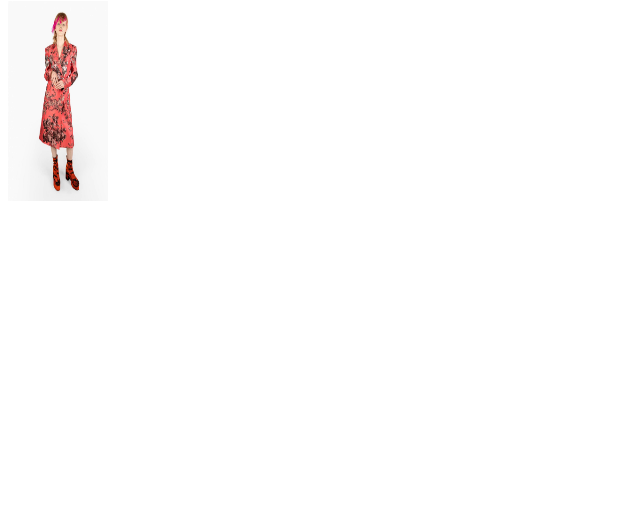
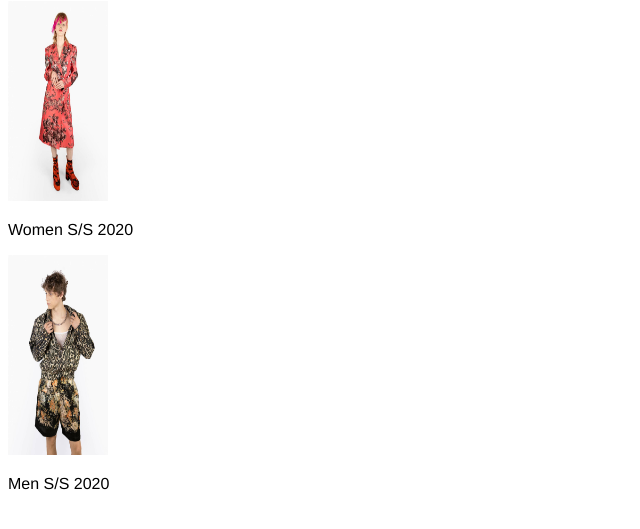
Before and after one commit to asimental100/driess-mock, a plain HTML site: page index.html in a window 1280 px wide. Shown: the part 79-608 px from the top of the page, without its empty margins (0-640 px from the left). Drawn offline with Linux system fonts and the light colour scheme.

Commit message:
commit message

```diff
--- a/index.html
+++ b/index.html
@@ -9,6 +9,9 @@
 <body>
     <h1>Dries Van Noten</h1>
     <img src="womens-ss-2020.jpg" alt="Women's Spring/Summer 2020" style="width: 100px; height: 200px;">
+    <p class="seasons">Women S/S 2020</p>
+    <img src="mans-ss-2020.jpg" alt="Men Spring/Summer 2020" style="width: 100px; height: 200px;">
+    <p class="seasons">Men S/S 2020</p>
 
 </body>
 </html>
--- a/style.css
+++ b/style.css
@@ -0,0 +1,3 @@
+.seasons {
+    font-family: 'Franklin Gothic Medium';
+}
```
Also changed, not shown: mans-ss-2020.jpg (added).
